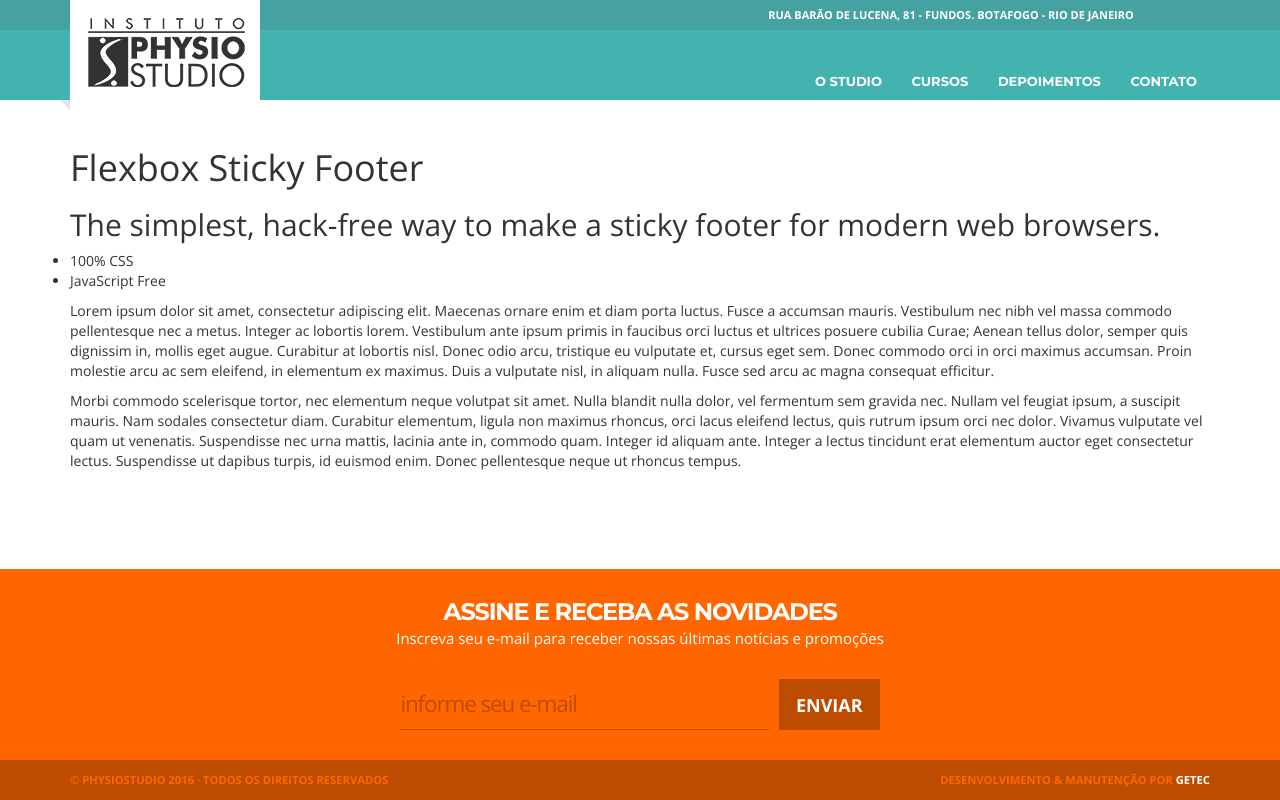
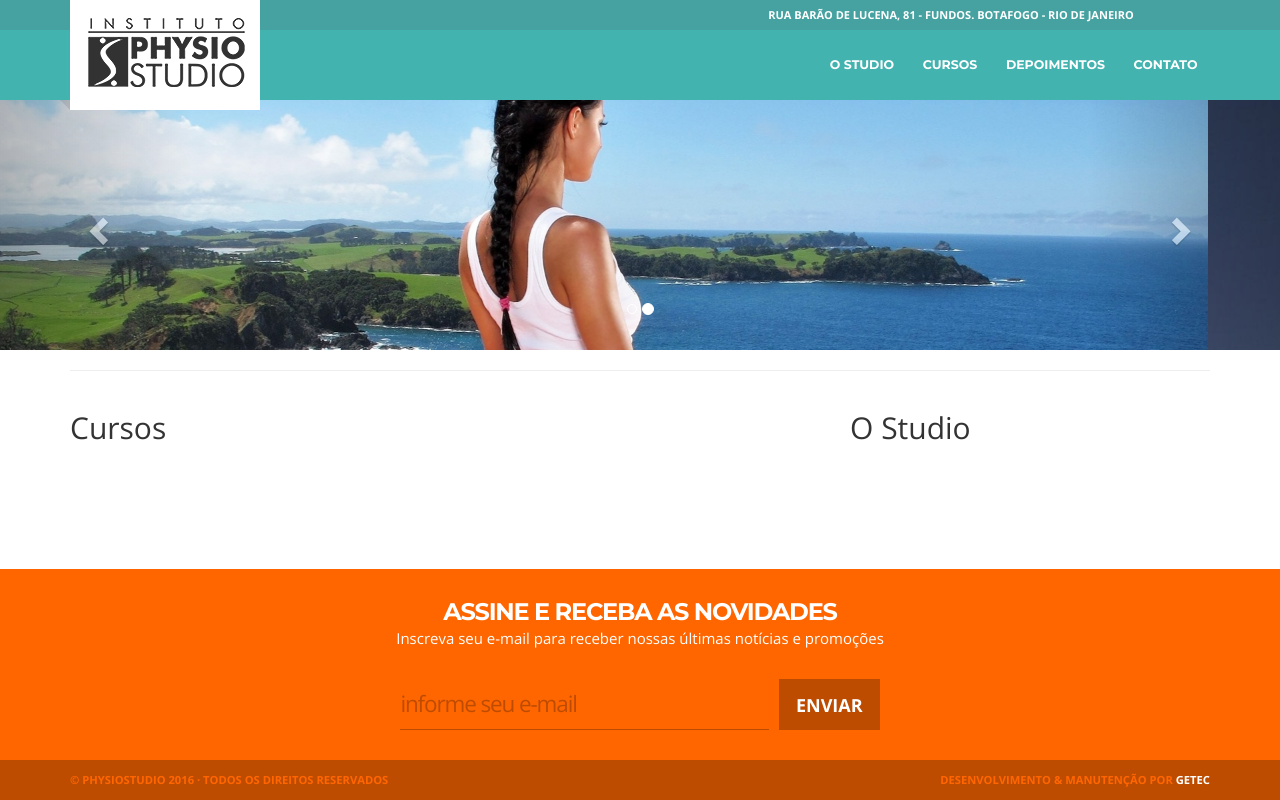
Before and after one commit to besopmac/physiostudio, a plain HTML site: page index.html in a window 1280 px wide. Drawn offline with nearby package versions, Linux system fonts and the light colour scheme; a web font is replaced by a local one.

Commit message:
Working in main section

```diff
--- a/css/main.css
+++ b/css/main.css
@@ -25,7 +25,6 @@ body {
 main { flex: 1 auto; }
 
 
-
 /**********************
 The Header
 **********************/
@@ -50,7 +49,7 @@ header > .container-fluid {
     display: inline-block;
     background-color: #fff;
 }
-.logo:before, .ribbon:after {
+.logo:before {
     content: "";
     position: absolute;
     display: block;
@@ -94,7 +93,7 @@ header > .container-fluid {
 .menu-principal {
     display: flex;
     min-height: 70px;
-    align-items: flex-end;
+    align-items: center;
     justify-content: flex-end;
 }
 .menu-principal ul {
@@ -106,26 +105,38 @@ header > .container-fluid {
 .menu-principal li a {
     color: #fff;
     font-weight: 700;
-    font-size: 1.3rem;
+    font-size: 1.25rem;
     padding: .75em 1em;
     font-family: 'Montserrat';
     text-transform: uppercase;
 }
 .menu-principal li a:hover {
-    color: #38cfcb;
+    border-radius: .2em;
     text-decoration: none;
-    background-color: #fff;
-    border-radius: .2em .2em 0 0;
-    box-shadow: 0 -2px 1px 0 rgba(69,162,160,.7);
+    background-color: #45A2A0;
+    /*box-shadow: 0 -2px 1px 0 rgba(69,162,160,.7);*/
+}
+
+
+/**********************
+The Hero Slider
+**********************/
+.hero {
+    z-index: -2;
+    padding: 0;
+}
+.slide .item {
+    height: 250px;
+    overflow: hidden;
+}
+.slide .item > img {
+    margin-top: -100px; /* remover */
 }
 
 
 /**********************
 The Main
 **********************/
-.hero { padding: 2em 0; z-index: -2; }
-
-
 
 
 
--- a/index.html
+++ b/index.html
@@ -39,26 +39,51 @@
     </header>
 
     <section class="hero">
-        <div class="container">
-            <div class="hero-content">
-                <h1>Flexbox Sticky Footer</h1>
-                <h2>The simplest, hack-free way to make a sticky footer for modern web browsers.</h2>
-                <ul class="features">
-                    <li class="all-css">100% CSS</li>
-                    <li class="js-free">JavaScript Free</li>
-                </ul>
+        <div id="carousel-example-generic" class="carousel slide" data-ride="carousel">
+            <!-- Indicators -->
+            <ol class="carousel-indicators">
+                <li data-target="#carousel-example-generic" data-slide-to="0" class="active"></li>
+                <li data-target="#carousel-example-generic" data-slide-to="1"></li>
+            </ol>
+
+            <!-- Wrapper for slides -->
+            <div class="carousel-inner" role="listbox">
+                <div class="item active">
+                    <img src="img/yoga-template.jpg" alt="Yoga Image">
+                    <div class="carousel-caption">
+                    </div>
+                </div>
+                <div class="item">
+                    <img src="img/pilates-template.jpg" alt="Pilates Image">
+                    <div class="carousel-caption">
+                    </div>
+                </div>
             </div>
-        </div>
-        <div class="container">
-            <p>Lorem ipsum dolor sit amet, consectetur adipiscing elit. Maecenas ornare enim et diam porta luctus. Fusce a accumsan mauris. Vestibulum nec nibh vel massa commodo pellentesque nec a metus. Integer ac lobortis lorem. Vestibulum ante ipsum primis in faucibus orci luctus et ultrices posuere cubilia Curae; Aenean tellus dolor, semper quis dignissim in, mollis eget augue. Curabitur at lobortis nisl. Donec odio arcu, tristique eu vulputate et, cursus eget sem. Donec commodo orci in orci maximus accumsan. Proin molestie arcu ac sem eleifend, in elementum ex maximus. Duis a vulputate nisl, in aliquam nulla. Fusce sed arcu ac magna consequat efficitur. </p>
-            <p>Morbi commodo scelerisque tortor, nec elementum neque volutpat sit amet. Nulla blandit nulla dolor, vel fermentum sem gravida nec. Nullam vel feugiat ipsum, a suscipit mauris. Nam sodales consectetur diam. Curabitur elementum, ligula non maximus rhoncus, orci lacus eleifend lectus, quis rutrum ipsum orci nec dolor. Vivamus vulputate vel quam ut venenatis. Suspendisse nec urna mattis, lacinia ante in, commodo quam. Integer id aliquam ante. Integer a lectus tincidunt erat elementum auctor eget consectetur lectus. Suspendisse ut dapibus turpis, id euismod enim. Donec pellentesque neque ut rhoncus tempus.</p>
+
+            <!-- Controls -->
+            <a class="left carousel-control" href="#carousel-example-generic" role="button" data-slide="prev">
+                <span class="glyphicon glyphicon-chevron-left" aria-hidden="true"></span>
+                <span class="sr-only">Previous</span>
+            </a>
+            <a class="right carousel-control" href="#carousel-example-generic" role="button" data-slide="next">
+                <span class="glyphicon glyphicon-chevron-right" aria-hidden="true"></span>
+                <span class="sr-only">Next</span>
+            </a>
         </div>
     </section>
 
     <main>
         <section class="intro">
             <div class="container">
-
+                <hr>
+                <div class="row">
+                    <div class="col-md-8">
+                        <h2>Cursos</h2>
+                    </div>
+                    <div class="col-md-4">
+                        <h2>O Studio</h2>
+                    </div>
+                </div>
             </div>
         </section>
     </main>
```
Also changed, not shown: img/pilates-template.jpg (added), img/yoga-template.jpg (added).
